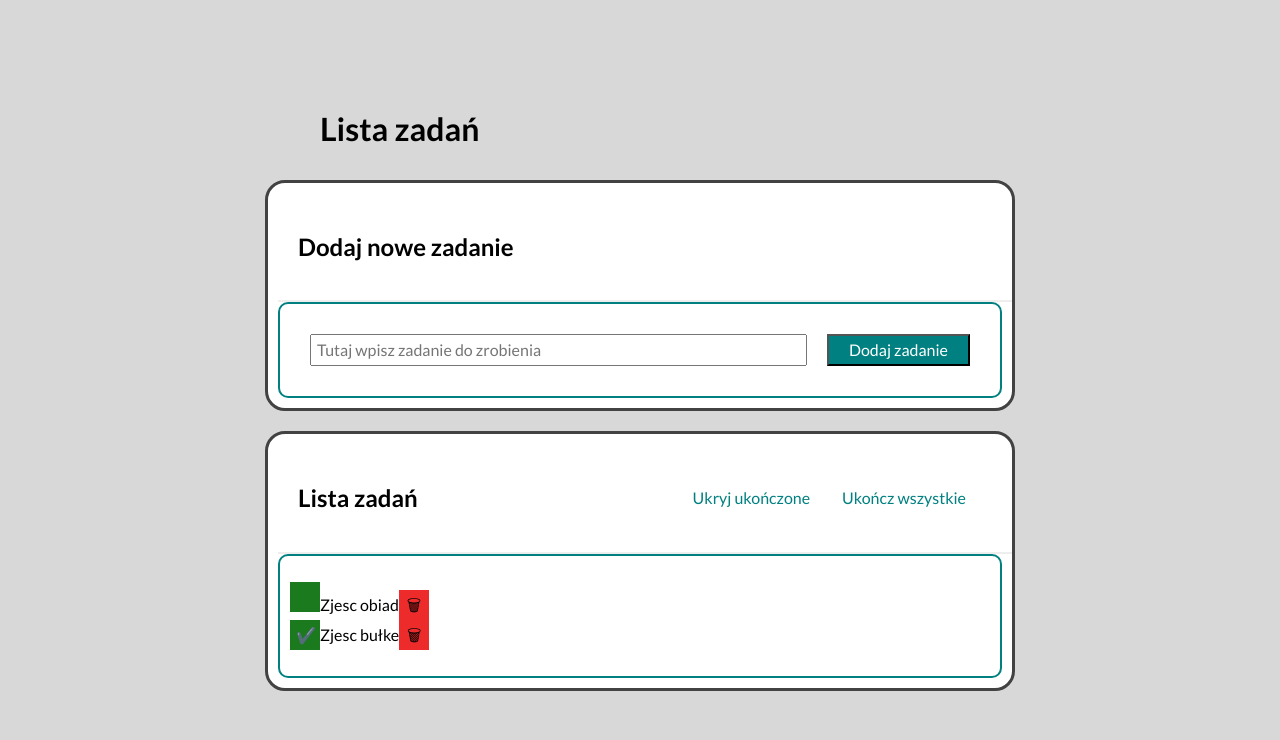
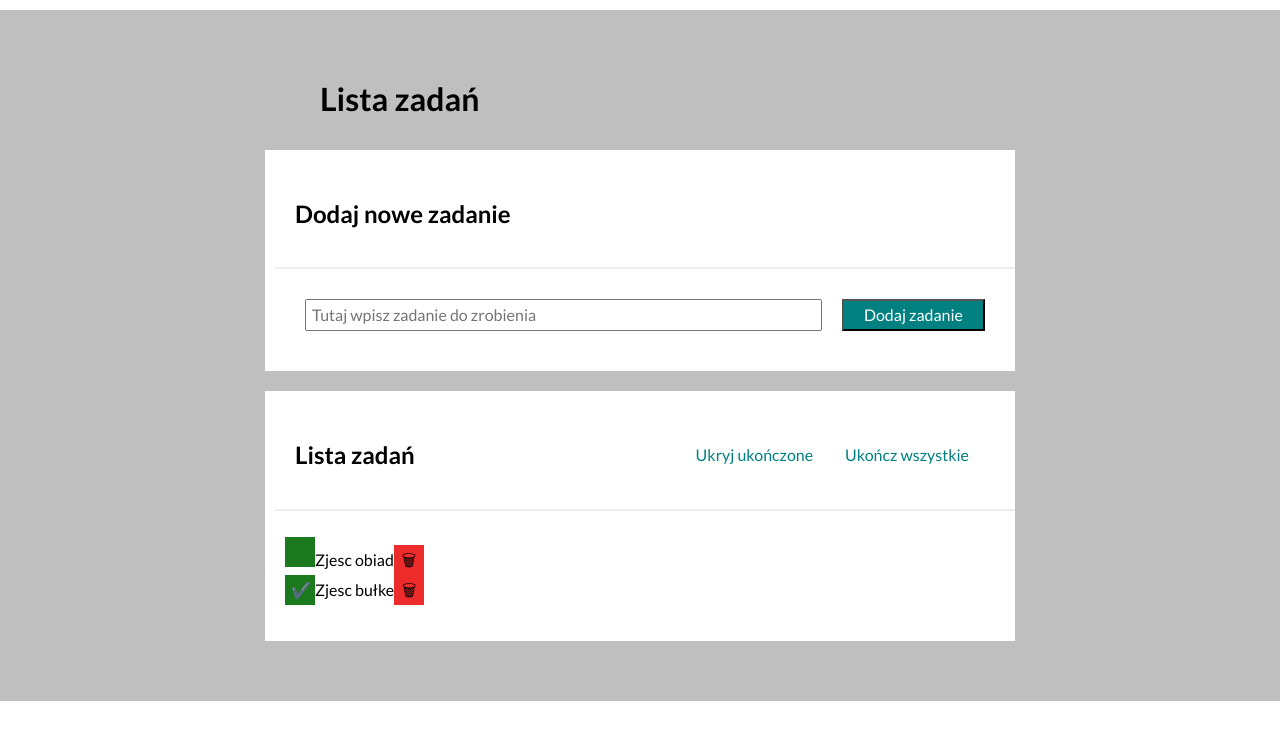
Before and after one commit to PrzemekBiernat1998/todo-list-react, a React (Create React App) app: page / in a window 1280 px wide. Shown: the top 740 px of the page. Built offline with nearby package versions, Linux system fonts and the light colour scheme.

Commit message:
style update

```diff
--- a/src/Section/style.css
+++ b/src/Section/style.css
@@ -3,15 +3,12 @@
   background-color: white;
   margin: auto;
   margin-bottom: 20px;
-    border: solid 3px rgb(66, 66, 66);
-    border-radius: 20px;
   padding: 10px 0px 10px 10px;
 }
 
 .section--top {
   max-width: 750px;
   margin: 0px auto;
-
 }
 
 .section__header {
--- a/src/Tasks/index.js
+++ b/src/Tasks/index.js
@@ -7,7 +7,7 @@ const Tasks = ({tasks, hideDoneTasks}) => (
             <li
             className={`<li className="list__task${task.done && hideDoneTasks ? " tasks__list--hidden" : ""
         }`}>
-               <button className="js-done list__taskButton">
+               <button className="list__taskButton">
                 {task.done ? "✔️" : ""}
             </button>
             <span className={`task.done ? " list__taskItem--done" : ""`}>
--- a/src/Tasks/style.css
+++ b/src/Tasks/style.css
@@ -67,8 +67,3 @@
 .tasks__list--hidden {
   display: none;
 }
-  .list__item{
-    border: solid 2px teal;
-    margin-right:10px ;
-    border-radius: 10px;
-  }
--- a/src/index.css
+++ b/src/index.css
@@ -12,8 +12,8 @@ body {
   font-family: "Lato", sans-serif;
 }
 
-body{
-  background-color: rgb(216, 216, 216);
+.body {
+  background-color: rgb(191, 191, 191);
   padding: 20px;
   margin: 10px auto;
 }
```
Also changed, not shown: src/Form/style.css (indentation only). Lines whose indentation alone changed are shown as unchanged.
